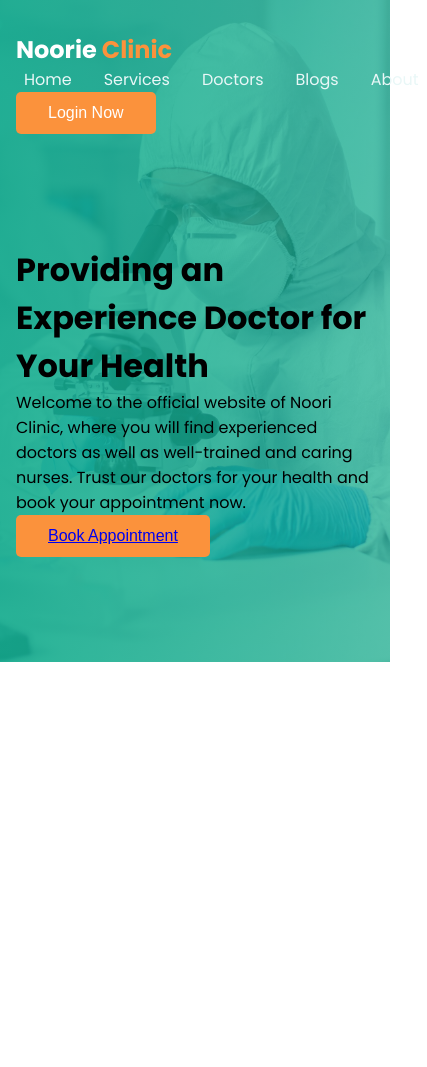
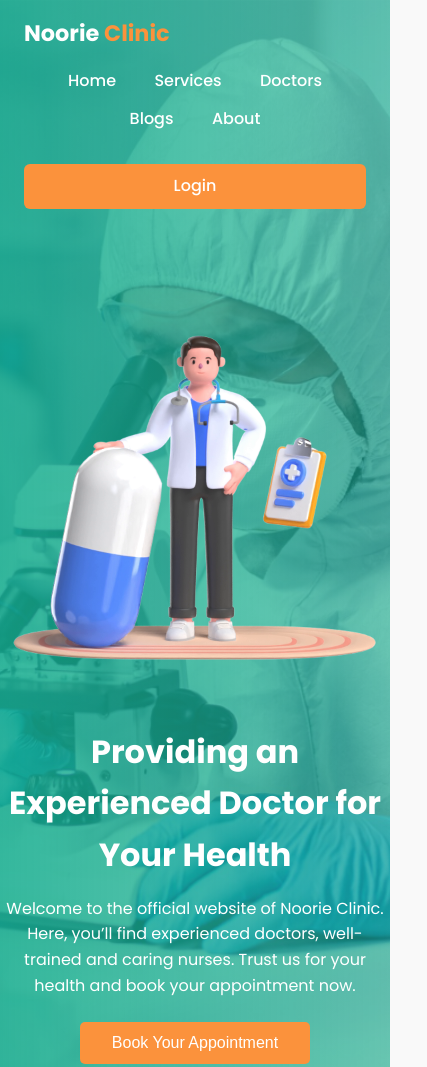
Before and after one commit to rampurirana/DoctorAppointmentSystem, a plain HTML site: page index.html in a window 390 px wide. Shown: the top 1067 px of the page, 427 px wide, since content can reach past the window. Before the commit the page ends 844 px from the top, so only its background shows below. Drawn offline with Linux system fonts and the light colour scheme.

Commit message:
Created responsive index page for Doctor Appointment System

```diff
--- a/index.html
+++ b/index.html
@@ -1,15 +1,15 @@
 <!DOCTYPE html>
 <html lang="en">
 <head>
-    <meta charset="UTF-8">
-    <meta name="viewport" content="width=device-width, initial-scale=1.0">
+  <meta charset="UTF-8" />
+  <meta name="viewport" content="width=device-width, initial-scale=1.0"/>
   <title>Noorie Clinic Dashboard</title>
-    <link rel="stylesheet" href="style.css">
-    <link rel="stylesheet" href="https://fonts.googleapis.com/css2?family=Poppins:wght@400;500;600;700&display=swap">
+  <link rel="stylesheet" href="style.css"/>
+  <link href="https://fonts.googleapis.com/css2?family=Poppins:wght@400;500;600;700&display=swap" rel="stylesheet"/>
 </head>
 <body>
   <header>
-        <div class="total-container nav-container">
+    <nav class="nav-container total-container">
       <div class="nav-logo"><strong>Noorie <span>Clinic</span></strong></div>
       <ul class="nav-link">
         <li class="link"><a href="#home">Home</a></li>
@@ -18,27 +18,22 @@
         <li class="link"><a href="#blogs">Blogs</a></li>
         <li class="link"><a href="#about">About</a></li>
       </ul>
+      <a href="#" class="login-button">Login</a>
+    </nav>
 
-            <a href="#">
-                <button class="button">Login Now</button>
-            </a>
-            <!-- <button class="button"><a href="#">LogIn</a></button> -->
-        </div>
-
-        <div class="total-container header-container">
+    <div class="header-container total-container">
       <div class="header-content">
-                <h1>Providing an Experience Doctor for Your Health</h1>
+        <h1>Providing an Experienced Doctor for Your Health</h1>
         <p>
-                    Welcome to the official website of Noori Clinic, where you will find experienced doctors as well as well-trained and caring nurses. Trust our doctors for your health and book your appointment now.
+          Welcome to the official website of Noorie Clinic. Here, you’ll find experienced doctors, well-trained and caring nurses. Trust us for your health and book your appointment now.
         </p>
-                <button class="button"><a href="#">Book Appointment</a></button>
+        <a href="#"><button class="button">Book Your Appointment</button></a>
       </div>
 
       <div class="header-image">
-                <img src="" alt="">
+        <img src="images/Doctor.png" alt="Doctor" />
       </div>
     </div>
   </header>
-
 </body>
 </html>
--- a/style.css
+++ b/style.css
@@ -1,10 +1,10 @@
 :root {
   --primary-color: #12ac8e;
-    --primary-color-dark: #0d846c;
-    --primary-color-light: #e9f7f7;
-    --secondary-color: #fb923c;
-    --text-dark: #333333;
-    --text-light: #767268;
+  --primary-dark: #0d846c;
+  --primary-light: #e9f7f7;
+  --accent-color: #fb923c;
+  --text-dark: #1e1e1e;
+  --text-light: #6b7280;
   --white: #ffffff;
   --max-width: 1200px;
 }
@@ -15,88 +15,194 @@
   box-sizing: border-box;
 }
 
-html, body {
-    scroll-behavior: smooth;
+body {
+  font-family: "Poppins", sans-serif;
+  background-color: #f9f9f9;
+  color: var(--text-dark);
+  line-height: 1.6;
 }
 
-body {
-    font-family: "Poppins", sans-serif;
+a {
+  text-decoration: none;
+  color: inherit;
 }
 
+ul {
+  list-style: none;
+}
+
+/* Containers */
 .total-container {
   max-width: var(--max-width);
   margin: auto;
-    padding: 5rem 1rem;
+  padding: 1.5rem;
 }
 
-/* header and nav-container */
+/* Header Styles */
 header {
   background-image: linear-gradient(
       to right,
-        rgba(18, 172, 142, 0.9),
-        rgba(18, 172, 142, 0.7)
+      rgba(18, 172, 142, 0.85),
+      rgba(18, 172, 142, 0.6)
     ),
     url(images/header.jpg);
+  background-size: cover;
   background-position: center;
-    background-size: cover;
-    background-repeat: no-repeat;
-    width: 100%;
+  color: var(--white);
 }
 
+/* Navbar */
 .nav-container {
-    padding: 2rem 1rem;
   display: flex;
   align-items: center;
   justify-content: space-between;
   flex-wrap: wrap;
+  padding-top: 1rem;
 }
 
 .nav-logo {
-    font-size: 1.5rem;
+  font-size: 1.8rem;
   font-weight: 600;
+}
+
+.nav-logo span {
+  color: var(--accent-color);
+}
+
+.nav-link {
+  display: flex;
+  gap: 1.2rem;
+}
+
+.nav-link .link a {
+  padding: 0.5rem 0.8rem;
+  font-weight: 500;
+  transition: 0.3s;
   color: var(--white);
 }
 
-.nav-logo span {
-    color: var(--secondary-color);
+.nav-link .link a:hover {
+  background-color: var(--accent-color);
+  color: var(--text-dark);
+  border-radius: 6px;
+}
+
+/* Login Button */
+.login-button {
+  padding: 0.6rem 1.4rem;
+  background-color: var(--accent-color);
+  color: var(--white);
+  font-weight: 500;
+  border-radius: 6px;
+  transition: 0.3s;
+}
+
+.login-button:hover {
+  background-color: var(--primary-dark);
+  color: var(--text-dark);
+}
+
+/* Header Content */
+.header-container {
+  display: flex;
+  align-items: center;
+  justify-content: space-between;
+  flex-wrap: wrap;
+  padding: 4rem 0;
+  gap: 2rem;
+}
+
+.header-content {
+  flex: 1 1 45%;
+}
+
+.header-content h1 {
+  font-size: 2.5rem;
+  margin-bottom: 1rem;
+}
+
+.header-content p {
+  margin-bottom: 1.5rem;
+  font-size: 1.1rem;
+  color: var(--white);
+}
+
+.button {
+  padding: 0.75rem 2rem;
+  font-size: 1rem;
+  background-color: var(--accent-color);
+  color: var(--white);
+  border: none;
+  border-radius: 5px;
+  cursor: pointer;
+  transition: 0.3s;
+}
+
+.button:hover {
+  background-color: var(--primary-dark);
+  color: var(--text-dark);
+}
+
+/* Header Image */
+.header-image {
+  flex: 1 1 45%;
+  text-align: center;
+}
+
+.header-image img {
+  max-width: 100%;
+  height: auto;
+}
+
+/* Responsive Design */
+@media (max-width: 1024px) {
+  .header-container {
+    flex-direction: column-reverse;
+    text-align: center;
+  }
+
+  .nav-container {
+    flex-direction: column;
+    align-items: flex-start;
+  }
+
+  .login-button {
+    margin-top: 1rem;
+    width: 100%;
+    text-align: center;
+  }
+}
+
+@media (max-width: 600px) {
+  .header-content h1 {
+    font-size: 2rem;
+  }
+
+  .header-content p {
+    font-size: 1rem;
+  }
+
+  .nav-logo {
+    font-size: 1.4rem;
+  }
+}
+
+@media (max-width: 1024px) {
+  .nav-container {
+    flex-direction: column;
+    align-items: flex-start;
+    gap: 1rem;
   }
 
   .nav-link {
-    list-style: none;
-    display: flex;
-    align-items: center;
+    flex-direction: row; /* ✅ Keep links in a row */
+    flex-wrap: wrap;
     justify-content: center;
-    gap: 1rem;
+    gap: 0.8rem;
+    width: 100%;
   }
 
-.link a {
-    text-decoration: none;
-    padding: 0.5rem;
-    color: var(--primary-color-light);
+  .login-button {
+    align-self: flex-start;
   }
-
-.link a:hover {
-    background-color: var(--secondary-color);
-    color: var(--text-dark);
-    border-radius: 5px;
 }
-
-.button{
-    padding: 0.75rem 2rem;
-    outline: none;
-    border: none;
-    font-size: 1rem;
-    white-space: nowrap;
-    color: var(--white);
-    background-color: var(--secondary-color);
-    border-radius: 5px;
-    cursor: pointer;
-}
-
-.nav-container a {
-    color: var(--primary-color-light);
-}
-
-.nav-container button:hover {
-    color: var(--text-dark);
-}
```
Also changed, not shown: images/Doctor.png (added). Lines whose indentation alone changed are shown as unchanged.
